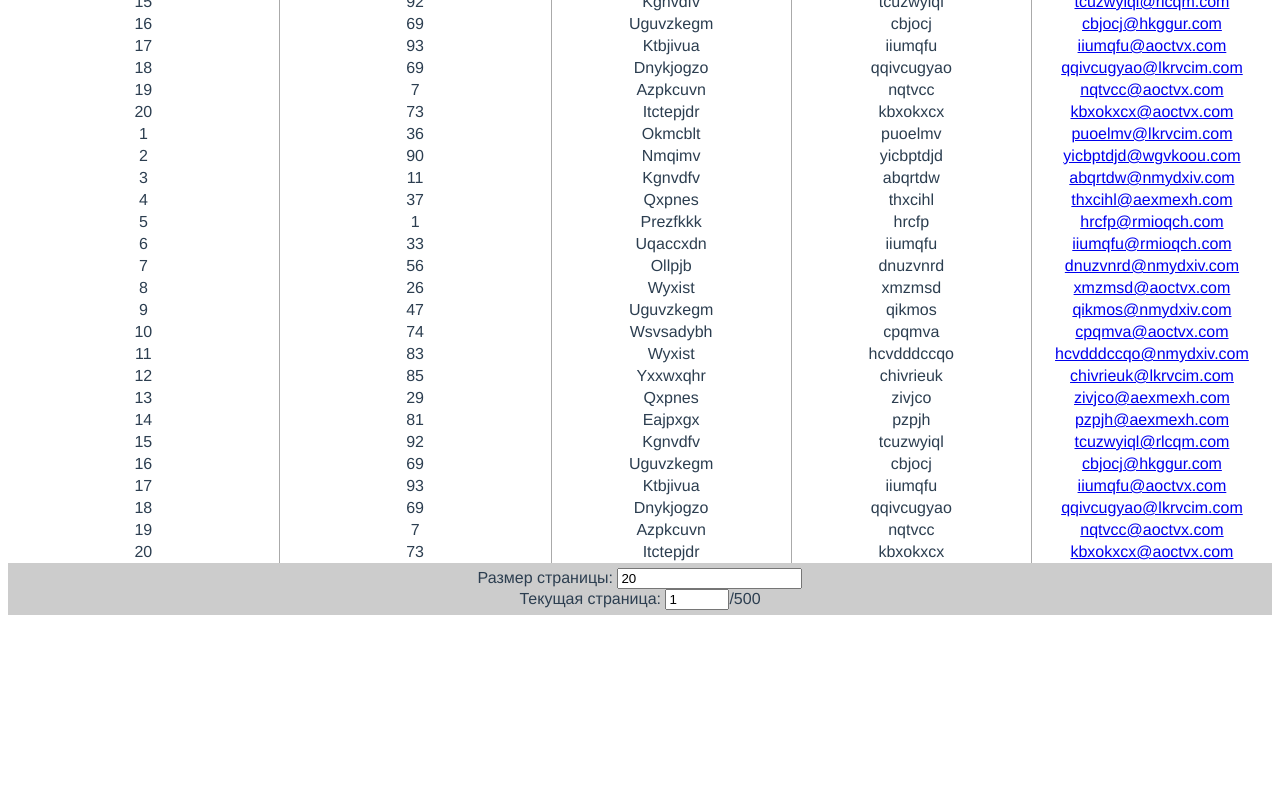
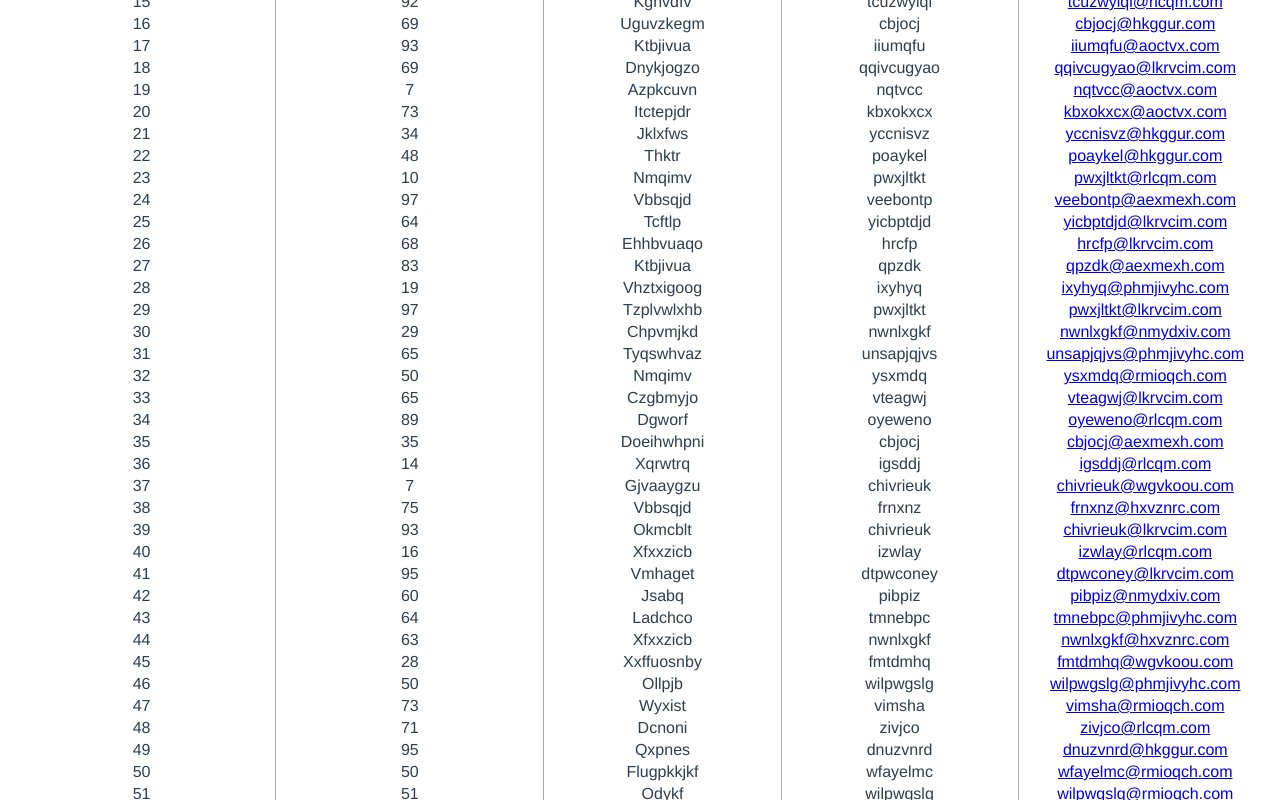
Before and after one commit to ozon-edu-vue-2021/required-task-6-VadimZud, a Vue app: page / in a window 1280 px wide. Shown: the part 560-1360 px from the top of the page. Before the commit the page ends 1183 px from the top, so only its background shows below. Built offline with nearby package versions, Linux system fonts and the light colour scheme.

Commit message:
Исправления

```diff
--- a/src/components/MyTable.vue
+++ b/src/components/MyTable.vue
@@ -134,7 +134,7 @@ export default {
 
       bottomLoader: false,
 
-      pageSize: 20,
+      pageSize: 500,
       totalPages: 0,
 
       infScrollable: false,
--- a/src/components/VueTableFunctional.vue
+++ b/src/components/VueTableFunctional.vue
@@ -43,6 +43,12 @@
 </template>
 
 <script>
+let columnsHeads;
+let headsClasses;
+let headsStyles;
+let cellsClasses;
+let cellsStyles;
+
 export default {
   name: "VueTable",
   props: {
@@ -112,13 +118,20 @@ export default {
     },
   },
   computedColumnsHeads(props) {
-    return props.columns.reduce((res, column) => {
+    if (columnsHeads) {
+      return columnsHeads;
+    }
+    columnsHeads = props.columns.reduce((res, column) => {
       res[column] = props.columnsHeads[column] || column;
       return res;
     }, {});
+    return columnsHeads;
   },
   computedHeadsClasses(props) {
-    return props.columns.reduce((res, column) => {
+    if (headsClasses) {
+      return headsClasses;
+    }
+    headsClasses = props.columns.reduce((res, column) => {
       res[column] = Object.assign(
         {},
         props.defaultHeadClass,
@@ -126,9 +139,13 @@ export default {
       );
       return res;
     }, {});
+    return headsClasses;
   },
   computedHeadsStyles(props) {
-    return props.columns.reduce((res, column) => {
+    if (headsStyles) {
+      return headsStyles;
+    }
+    headsStyles = props.columns.reduce((res, column) => {
       res[column] = Object.assign(
         {},
         props.defaultHeadStyle,
@@ -136,9 +153,13 @@ export default {
       );
       return res;
     }, {});
+    return headsStyles;
   },
   computedCellsClasses(props) {
-    return props.columns.reduce((res, column) => {
+    if (cellsClasses) {
+      return cellsClasses;
+    }
+    cellsClasses = props.columns.reduce((res, column) => {
       res[column] = Object.assign(
         {},
         props.defaultCellClass,
@@ -146,9 +167,13 @@ export default {
       );
       return res;
     }, {});
+    return cellsClasses;
   },
   computedCellsStyles(props) {
-    return props.columns.reduce((res, column) => {
+    if (cellsStyles) {
+      return cellsStyles;
+    }
+    cellsStyles = props.columns.reduce((res, column) => {
       res[column] = Object.assign(
         {},
         props.defaultCellStyle,
@@ -156,6 +181,7 @@ export default {
       );
       return res;
     }, {});
+    return cellsStyles;
   },
 };
 </script>
--- a/src/mixins/InfScrollable.js
+++ b/src/mixins/InfScrollable.js
@@ -11,17 +11,17 @@ export default {
         this.infScrollUpdateViewportHeight();
         this.infScrollUpdateCurrentPosition();
         window.addEventListener("resize", this.infScrollUpdateViewportHeight);
-        window.addEventListener("scroll", this.infScrollUpdateCurrentPosition);
         if (this.infScrollable) {
             this.infScrollBottomAnchor = document.querySelector("#infScrollBottomAnchor");
             this.infScrollUpdateBottomPosition();
+            window.addEventListener("scroll", this.infScrollUpdateCurrentPosition);
             window.addEventListener("resize", this.infScrollUpdateBottomPosition);
         }
     },
     unmounted() {
         window.removeEventListener("resize", this.infScrollUpdateViewportHeight);
-        window.removeEventListener("scroll", this.infScrollUpdateCurrentPosition);
         if (this.infScrollable) {
+            window.removeEventListener("scroll", this.infScrollUpdateCurrentPosition);
             window.removeEventListener("resize", this.infScrollUpdateBottomPosition);
         }
     },
@@ -49,9 +49,11 @@ export default {
                 this.$nextTick(() => {
                     this.infScrollBottomAnchor = document.querySelector("#infScrollBottomAnchor");
                     this.infScrollUpdateBottomPosition();
+                    window.addEventListener("scroll", this.infScrollUpdateCurrentPosition);
                     window.addEventListener("resize", this.infScrollUpdateBottomPosition);
                 });
             } else {
+                window.removeEventListener("scroll", this.infScrollUpdateCurrentPosition);
                 window.removeEventListener("resize", this.infScrollUpdateBottomPosition);
             }
         },
```
